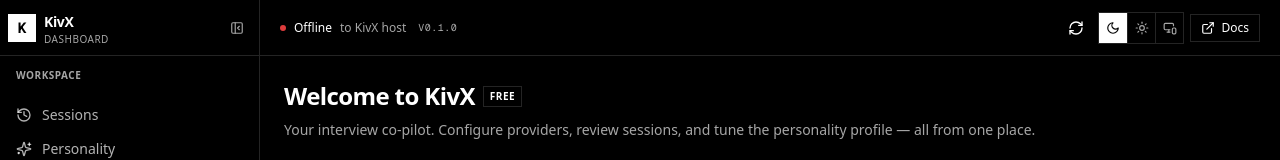
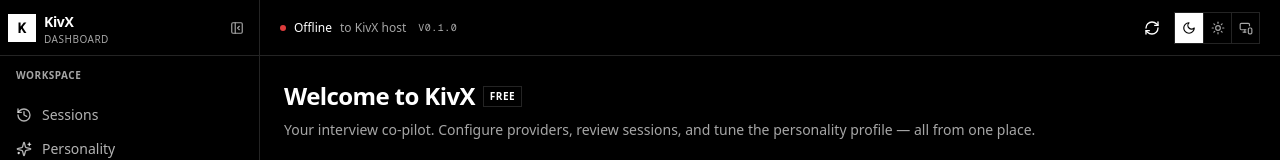
Before and after one commit to shregar1/dashboard.kivx.vexarr.com, a React (Vite) app: page /signin in a window 1280 px wide. Both pictures are taken after a click on the button "Continue without signing in →". Shown: the top 160 px of the page. Built offline with nearby package versions, Linux system fonts and the light colour scheme; no server answers.

Commit message:
refactor(topbar): drop the Docs button
Docs now lives in the profile menu (Help → Documentation) where
it sits next to the rest of the support surfaces. The topbar keeps
just the connection pill, version, refresh, and theme switch — the
chrome the user actually needs at a glance.

```diff
--- a/src/components/layout/topbar.tsx
+++ b/src/components/layout/topbar.tsx
@@ -53,17 +53,6 @@
         </Button>
 
         <ThemeToggle theme={theme} onTheme={setTheme} />
-
-        <Button
-          variant="outline"
-          size="sm"
-          leftIcon={<ExternalLink className="size-3.5" />}
-          onClick={() => {
-            void ipc.openExternal('https://kivx.ai/docs');
-          }}
-        >
-          Docs
-        </Button>
       </div>
     </header>
   );
```
